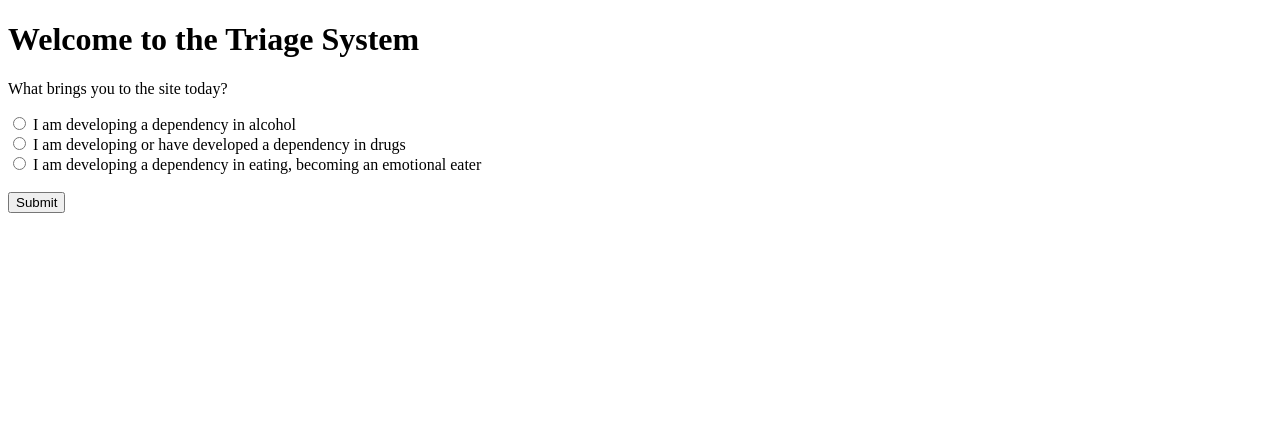
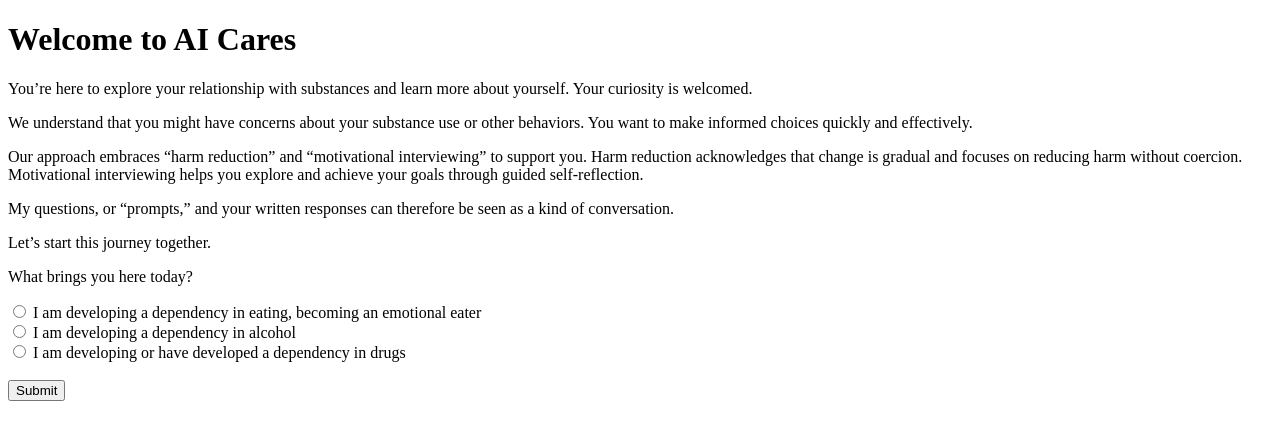
Before and after one commit to bebekim/replit-ao, a Flask app: page / in a window 1280 px wide. Shown: the top 440 px of the page. Run offline with Flask 3, Linux system fonts and the light colour scheme.

Commit message:
Landing page - fuller explanation of what we do here

```diff
--- a/templates/index.html
+++ b/templates/index.html
@@ -1,21 +1,48 @@
-<!DOCTYPE html>
+<!doctype html>
 <html lang="en">
     <head>
-    <meta charset="UTF-8">
-    <meta name="viewport" content="width=device-width, initial-scale=1.0">
-    <title>LLM-based Triage System</title>
+        <meta charset="UTF-8" />
+        <meta name="viewport" content="width=device-width, initial-scale=1.0" />
+        <title>AI Prompt Interviewing</title>
     </head>
     <body>
-    <h1>Welcome to the Triage System</h1>
+        <h1>Welcome to AI Cares</h1>
+        <p>
+            You’re here to explore your relationship with substances and learn
+            more about yourself. Your curiosity is welcomed.
+        </p>
+        <p>
+            We understand that you might have concerns about your substance use
+            or other behaviors. You want to make informed choices quickly and
+            effectively.
+        </p>
+        <p>
+            Our approach embraces “harm reduction” and “motivational
+            interviewing” to support you. Harm reduction acknowledges that
+            change is gradual and focuses on reducing harm without coercion.
+            Motivational interviewing helps you explore and achieve your goals
+            through guided self-reflection.
+        </p>
+        <p>
+            My questions, or “prompts,” and your written responses can therefore
+            be seen as a kind of conversation.
+        </p>
+        <p>Let’s start this journey together.</p>
         <form action="/submit" method="post">
-        <p>What brings you to the site today?</p>
-        <input type="radio" id="alcohol" name="issue" value="alcohol">
-        <label for="alcohol">I am developing a dependency in alcohol</label><br>
-        <input type="radio" id="drugs" name="issue" value="drugs">
-        <label for="drugs">I am developing or have developed a dependency in drugs</label><br>
-        <input type="radio" id="eating" name="issue" value="eating">
-        <label for="eating">I am developing a dependency in eating, becoming an emotional eater</label><br><br>
-        <input type="submit" value="Submit">
+            <p>What brings you here today?</p>
+            <input type="radio" id="eating" name="issue" value="eating" />
+            <label for="eating"
+                >I am developing a dependency in eating, becoming an emotional
+                eater</label
+            ><br />
+            <input type="radio" id="alcohol" name="issue" value="alcohol" />
+            <label for="alcohol">I am developing a dependency in alcohol</label
+            ><br />
+            <input type="radio" id="drugs" name="issue" value="drugs" />
+            <label for="drugs"
+                >I am developing or have developed a dependency in drugs</label
+            ><br /><br />
+            <input type="submit" value="Submit" />
         </form>
     </body>
 </html>
```
Lines whose indentation alone changed are shown as unchanged.
